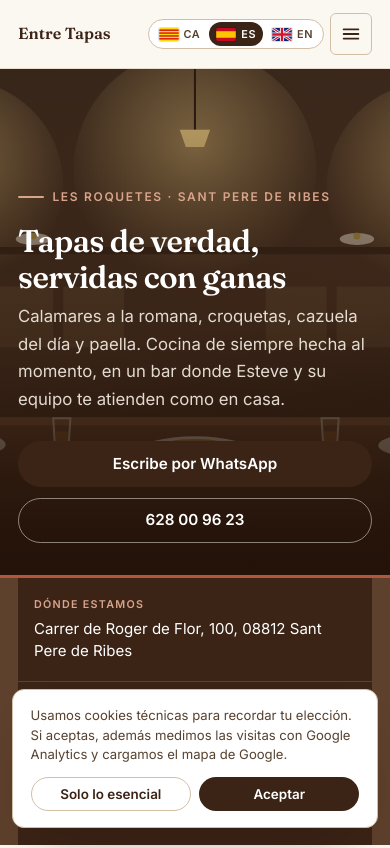
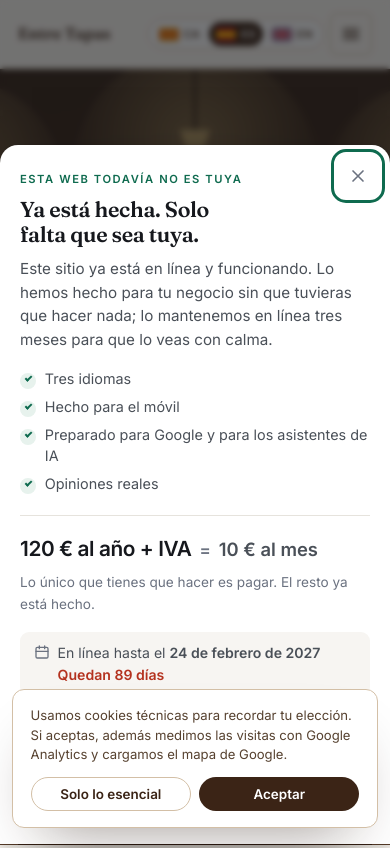
Before and after one commit to yourdataweb/entre-tapas, a plain HTML site: page es/index.html in a window 390 px wide. Shown: the top 848 px of the page. Drawn offline with Linux system fonts and the light colour scheme.

Commit message:
Offer panel: state the offer, take the decision
Adds the branded offer dialog to every site: what the site is, that it is already live,
the price with its monthly equivalence, the date it comes down, and two actions (buy,
contact). Closable, with a quiet reopen pill so the decision is deferred not lost.

Ends are per site at launch + 3 months. buyUrl/offerEmail are read from data.json; when
they are empty the primary action is the phone call and no second button is shown, so
two controls never lead to the same place.

```diff
--- /dev/null
+++ b/assets/css/offer-panel.css
@@ -0,0 +1,313 @@
+/* ==========================================================================
+   Offer panel — the conversion surface for a site that is live but unbought.
+   Repo: yourdataweb/site-components
+   Vendored into each site at assets/css/offer-panel.css and pinned by
+   src/components.lock.
+
+   Colour strategy, and why:
+   - The site's own accent stays on the site. The panel uses a single high-contrast
+     action colour for the primary CTA and nothing else, so the eye has exactly one
+     place to go. Two competing accents is the most common reason a dialog gets read
+     and not acted on.
+   - The primary CTA is the only element on the panel with a filled background. The
+     secondary is a quiet outline: it must be findable, not tempting.
+   - Urgency is carried by a warm red *only* on the deadline line, never on the CTA.
+     A red button reads as error; a red date reads as a deadline.
+
+   The panel is an overlay, never the page: it can be closed and the site content is
+   untouched underneath.
+   ========================================================================== */
+
+html.sm-offer-open,
+html.sm-offer-open body {
+  overflow: hidden;
+}
+
+/* The cookie notice is a legal surface and must stay reachable while the panel is
+   open: a visitor cannot be asked to accept or decline tracking behind a modal. It
+   is raised above the backdrop and the panel never covers its bottom edge. */
+html.sm-offer-open #cookiebar,
+html.sm-offer-open .cookiebar,
+html.sm-offer-open #cookie-banner {
+  z-index: 300;
+}
+
+.sm-offer {
+  --offer-ink: #16181d;
+  --offer-ink-soft: #4a5058;
+  --offer-muted: #6b7280;
+  --offer-paper: #ffffff;
+  --offer-line: #e6e3dd;
+  --offer-action: #0f6b4f;      /* one action colour, WCAG AA on white at 5.9:1 */
+  --offer-action-hover: #0b5440;
+  --offer-urgent: #b4321f;      /* deadline only */
+
+  position: fixed;
+  inset: 0;
+  z-index: 200;
+  display: flex;
+  align-items: center;
+  justify-content: center;
+  padding: 1rem;
+  font-family: Inter, -apple-system, BlinkMacSystemFont, "Segoe UI", Roboto, sans-serif;
+  -webkit-font-smoothing: antialiased;
+}
+
+.sm-offer__backdrop {
+  position: absolute;
+  inset: 0;
+  background: rgba(16, 18, 22, .58);
+  backdrop-filter: blur(3px);
+}
+
+.sm-offer__panel {
+  position: relative;
+  width: min(100%, 30rem);
+  max-height: calc(100vh - 2rem);
+  overflow-y: auto;
+  background: var(--offer-paper);
+  color: var(--offer-ink);
+  border-radius: 16px;
+  padding: 2rem 2rem 1.5rem;
+  box-shadow: 0 30px 80px -32px rgba(0, 0, 0, .55), 0 2px 8px rgba(0, 0, 0, .10);
+  animation: sm-offer-in .28s cubic-bezier(.22, 1, .36, 1);
+}
+
+@keyframes sm-offer-in {
+  from { opacity: 0; transform: translateY(12px) scale(.985); }
+  to   { opacity: 1; transform: none; }
+}
+@media (prefers-reduced-motion: reduce) {
+  .sm-offer__panel { animation: none; }
+}
+
+/* Close: top-right, 44px hit area, muted but not hidden. */
+.sm-offer__close {
+  position: absolute;
+  top: .6rem;
+  right: .6rem;
+  width: 44px;
+  height: 44px;
+  display: inline-flex;
+  align-items: center;
+  justify-content: center;
+  border: 0;
+  border-radius: 10px;
+  background: transparent;
+  color: var(--offer-muted);
+  cursor: pointer;
+}
+.sm-offer__close:hover { background: #f3f1ed; color: var(--offer-ink); }
+.sm-offer__close:focus-visible { outline: 3px solid var(--offer-action); outline-offset: 2px; }
+
+.sm-offer__kicker {
+  margin: 0 0 .55rem;
+  font-size: .7rem;
+  font-weight: 700;
+  letter-spacing: .14em;
+  text-transform: uppercase;
+  color: var(--offer-action);
+}
+
+.sm-offer__title {
+  margin: 0 0 .6rem;
+  font-family: Fraunces, Georgia, serif;
+  font-size: 1.6rem;
+  line-height: 1.15;
+  letter-spacing: -.015em;
+  color: var(--offer-ink);
+  padding-right: 2rem;
+}
+
+.sm-offer__lead {
+  margin: 0 0 1.1rem;
+  font-size: .95rem;
+  line-height: 1.55;
+  color: var(--offer-ink-soft);
+}
+
+/* Feature list: scannable, checkmarks, no icons fighting for attention. */
+.sm-offer__features {
+  margin: 0 0 1.25rem;
+  padding: 0;
+  list-style: none;
+  display: grid;
+  gap: .45rem;
+}
+.sm-offer__feature {
+  position: relative;
+  padding-left: 1.55rem;
+  font-size: .9rem;
+  line-height: 1.45;
+  color: var(--offer-ink-soft);
+}
+.sm-offer__feature::before {
+  content: "";
+  position: absolute;
+  left: 0;
+  top: .28rem;
+  width: 1rem;
+  height: 1rem;
+  border-radius: 50%;
+  background: #e7f2ed;
+}
+.sm-offer__feature::after {
+  content: "";
+  position: absolute;
+  left: .29rem;
+  top: .47rem;
+  width: .42rem;
+  height: .24rem;
+  border-left: 2px solid var(--offer-action);
+  border-bottom: 2px solid var(--offer-action);
+  transform: rotate(-45deg);
+}
+
+/* Price: the yearly figure and its monthly equivalent bound by an equals sign, so
+   they cannot be read as two separate charges. */
+.sm-offer__price {
+  display: flex;
+  align-items: baseline;
+  flex-wrap: wrap;
+  gap: .5rem;
+  padding: 1rem 0 .2rem;
+  border-top: 1px solid var(--offer-line);
+}
+.sm-offer__price-year {
+  font-size: 1.5rem;
+  font-weight: 700;
+  letter-spacing: -.02em;
+  color: var(--offer-ink);
+}
+.sm-offer__price-eq {
+  font-size: 1.05rem;
+  font-weight: 700;
+  color: var(--offer-muted);
+}
+.sm-offer__price-month {
+  font-size: 1.15rem;
+  font-weight: 600;
+  color: var(--offer-ink-soft);
+}
+.sm-offer__price-note {
+  margin: .1rem 0 0;
+  font-size: .85rem;
+  color: var(--offer-muted);
+}
+
+/* Deadline: warm red, the only place colour is allowed to alarm. */
+.sm-offer__meta {
+  display: flex;
+  align-items: flex-start;
+  gap: .5rem;
+  margin: 1rem 0 0;
+  padding: .7rem .85rem;
+  background: #f7f5f2;
+  border-radius: 9px;
+  font-size: .88rem;
+  line-height: 1.4;
+  color: var(--offer-ink-soft);
+}
+.sm-offer__meta svg { flex: none; margin-top: .1rem; color: var(--offer-muted); }
+.sm-offer__meta.is-urgent { background: #fdf1ee; color: #6d2318; }
+.sm-offer__meta.is-urgent svg { color: var(--offer-urgent); }
+.sm-offer__meta strong { color: inherit; }
+.sm-offer__days { display: block; font-weight: 600; color: var(--offer-urgent); margin-top: .15rem; }
+
+/* Actions: one filled, one outline. */
+.sm-offer__actions {
+  display: grid;
+  gap: .6rem;
+  margin-top: 1.4rem;
+}
+.sm-offer__cta {
+  display: inline-flex;
+  align-items: center;
+  justify-content: center;
+  min-height: 52px;
+  padding: .9rem 1.25rem;
+  border-radius: 10px;
+  background: var(--offer-action);
+  color: #fff;
+  font-size: 1rem;
+  font-weight: 700;
+  text-decoration: none;
+  transition: background-color .15s ease;
+}
+.sm-offer__cta:hover { background: var(--offer-action-hover); }
+.sm-offer__cta:focus-visible { outline: 3px solid var(--offer-action); outline-offset: 3px; }
+
+.sm-offer__secondary {
+  display: inline-flex;
+  align-items: center;
+  justify-content: center;
+  min-height: 46px;
+  padding: .7rem 1.25rem;
+  border: 1px solid var(--offer-line);
+  border-radius: 10px;
+  color: var(--offer-ink);
+  font-size: .93rem;
+  font-weight: 600;
+  text-decoration: none;
+}
+.sm-offer__secondary:hover { background: #f7f5f2; }
+.sm-offer__secondary:focus-visible { outline: 3px solid var(--offer-action); outline-offset: 3px; }
+
+.sm-offer__foot {
+  margin: .9rem 0 0;
+  font-size: .78rem;
+  line-height: 1.45;
+  color: var(--offer-muted);
+  text-align: center;
+}
+
+/* ---------------------------------------------------------------- mobile
+   Full-height sheet on a phone: the desktop dialog wastes the space it has and
+   pushes the CTA below the fold once the feature list wraps. */
+@media (max-width: 560px) {
+  .sm-offer { padding: 0; align-items: flex-end; }
+  .sm-offer__panel {
+    width: 100%;
+    max-height: 92vh;
+    border-radius: 18px 18px 0 0;
+    padding: 1.6rem 1.25rem 1.25rem;
+    animation: sm-offer-up .3s cubic-bezier(.22, 1, .36, 1);
+  }
+  @keyframes sm-offer-up {
+    from { opacity: 0; transform: translateY(24px); }
+    to   { opacity: 1; transform: none; }
+  }
+  .sm-offer__title { font-size: 1.35rem; }
+  .sm-offer__price-year { font-size: 1.3rem; }
+}
+
+/* ---------------------------------------------------------------- pill
+   After closing: small, low-contrast, bottom-left, out of the thumb's path. */
+/* `body >` is deliberate: a site stylesheet can define a generic `.sm-offer-pill`
+   or reset `position` on buttons, and the last-loaded rule wins. Anchoring the
+   selector keeps the pill fixed to the viewport instead of landing in normal flow
+   at the bottom of the document, where it is unclickable. */
+body > .sm-offer-pill {
+  position: fixed !important;
+  left: 1rem;
+  bottom: 1rem;
+  z-index: 190;
+  display: inline-flex;
+  align-items: center;
+  gap: .45rem;
+  max-width: calc(100vw - 2rem);
+  padding: .6rem .9rem;
+  border: 1px solid #ddd8cf;
+  border-radius: 999px;
+  background: rgba(255, 255, 255, .96);
+  color: #16181d;
+  font-family: Inter, -apple-system, BlinkMacSystemFont, "Segoe UI", Roboto, sans-serif;
+  font-size: .82rem;
+  font-weight: 600;
+  line-height: 1.2;
+  cursor: pointer;
+  box-shadow: 0 6px 20px -10px rgba(0, 0, 0, .35);
+}
+.sm-offer-pill:hover { background: #fff; }
+.sm-offer-pill:focus-visible { outline: 3px solid #0f6b4f; outline-offset: 2px; }
+.sm-offer-pill svg { flex: none; color: #0f6b4f; }
--- /dev/null
+++ b/assets/js/offer-panel.js
@@ -0,0 +1,237 @@
+/**
+ * Offer panel — the conversion surface.
+ *
+ * Source of truth: yourdataweb/site-components (offer-panel.css, offer-panel.js).
+ * Vendored into every site by scripts/sync-shared.mjs and pinned by src/components.lock.
+ *
+ * The situation this serves: the business has a finished website it did not commission.
+ * The site is live for a fixed period, then it comes down unless they buy. This panel is
+ * where that fact is stated and where the decision is made.
+ *
+ * Read from the site's data file (src/data.json):
+ *   offerEnds   ISO date (YYYY-MM-DD) the site stops being free. Omit to hide the countdown.
+ *   buyUrl      checkout / payment link. When absent the primary action becomes a call,
+ *               because inventing a "buy" that only dials a phone would be a mislabel.
+ *   offerEmail  contact address for the sales action. When absent, falls back to the phone.
+ *
+ * Behaviour, deliberately conservative:
+ *   - Shows once per visit (sessionStorage), not on every page load, and never again in the
+ *     same tab after closing. A nagging modal is why visitors bounce.
+ *   - Closing leaves a small, quiet "offer" pill so the decision is never lost, only deferred.
+ *   - Escape closes, focus is trapped while open and restored on close, the page behind is
+ *     inert to mouse and keyboard.
+ *   - With JavaScript off nothing renders: the site stays fully readable, which is the point
+ *     of the site. The panel is an overlay, never the content.
+ */
+(function () {
+  "use strict";
+
+  var KEY = "sm-offer-dismissed-v1";
+  var DELAY = 900;
+
+  function readConfig() {
+    var el = document.getElementById("sm-offer-config");
+    if (!el) return null;
+    try { return JSON.parse(el.textContent); } catch (e) { return null; }
+  }
+
+  function daysLeft(iso) {
+    if (!iso) return null;
+    var end = new Date(iso + "T23:59:59").getTime();
+    if (isNaN(end)) return null;
+    return Math.ceil((end - Date.now()) / 86400000);
+  }
+
+  function dismissed() {
+    try { return sessionStorage.getItem(KEY) === "1"; } catch (e) { return false; }
+  }
+  function remember() {
+    try { sessionStorage.setItem(KEY, "1"); } catch (e) { /* private mode */ }
+  }
+
+  function build(cfg, t) {
+    var overlay = document.createElement("div");
+    overlay.className = "sm-offer";
+    overlay.setAttribute("role", "dialog");
+    overlay.setAttribute("aria-modal", "true");
+    overlay.setAttribute("aria-labelledby", "sm-offer-title");
+    overlay.setAttribute("aria-describedby", "sm-offer-lead");
+
+    var days = daysLeft(cfg.offerEnds);
+    var urgent = days !== null && days <= 30;
+
+    var features = (t.features || []).map(function (f) {
+      return '<li class="sm-offer__feature">' + f + "</li>";
+    }).join("");
+
+    /* Days are stated as a number, not a ticking clock: a per-second countdown on a
+       three-month window is theatre, and visitors read theatre as pressure. */
+    var meta = "";
+    if (cfg.offerEnds) {
+      meta = '<p class="sm-offer__meta' + (urgent ? " is-urgent" : "") + '">' +
+        '<svg viewBox="0 0 24 24" width="16" height="16" fill="none" stroke="currentColor" stroke-width="2" stroke-linecap="round" stroke-linejoin="round" aria-hidden="true"><rect x="3" y="5" width="18" height="16" rx="2"/><path d="M8 3v4M16 3v4M3 11h18"/></svg>' +
+        '<span>' + t.until + " <strong>" + cfg.offerEndsLabel + "</strong>" +
+        (days !== null && days > 0
+          ? ' <span class="sm-offer__days">' + t.days.replace("{n}", days) + "</span>"
+          : "") +
+        "</span></p>";
+    }
+
+    /* Two actions must go two different places. Without a checkout link the primary
+       becomes the phone call, and the secondary is dropped rather than pointing at the
+       same number twice — two buttons that do the same thing is a dead end dressed as
+       a choice. */
+    /* No checkout link and no phone means there is no action to offer. Never build a
+       `tel:` with an empty number: it renders a dead link, and on a business with no
+       phone that is worse than admitting there is only one way to reach them. */
+    var hasPhone = !!(cfg.phoneE164 && String(cfg.phoneE164).replace(/[^0-9]/g, "").length >= 6);
+    var primaryHref = cfg.buyUrl || (hasPhone ? ("tel:" + cfg.phoneE164) : ("mailto:" + (cfg.offerEmail || "")));
+    if (!cfg.buyUrl && !hasPhone && !cfg.offerEmail) return null;
+    var primaryLabel = cfg.buyUrl ? t.buy : (hasPhone ? t.buyPhone : t.contact);
+    var primaryAttrs = cfg.buyUrl ? ' target="_blank" rel="noopener"' : "";
+
+    var secondaryHref = "";
+    var secondaryLabel = "";
+    if (cfg.buyUrl) {
+      /* Checkout exists: the alternative is a human, by email if we have one. */
+      if (cfg.offerEmail) { secondaryHref = "mailto:" + cfg.offerEmail; secondaryLabel = t.contact; }
+      else if (hasPhone) { secondaryHref = "tel:" + cfg.phoneE164; secondaryLabel = t.call; }
+    } else if (cfg.offerEmail && hasPhone) {
+      secondaryHref = "tel:" + cfg.phoneE164;
+      secondaryLabel = t.call;
+    }
+
+    overlay.innerHTML =
+      '<div class="sm-offer__backdrop" data-offer-close></div>' +
+      '<div class="sm-offer__panel">' +
+        '<button class="sm-offer__close" type="button" data-offer-close aria-label="' + t.close + '">' +
+          '<svg viewBox="0 0 24 24" width="20" height="20" fill="none" stroke="currentColor" stroke-width="2" stroke-linecap="round" aria-hidden="true"><path d="m6 6 12 12M18 6 6 18"/></svg>' +
+        "</button>" +
+        '<p class="sm-offer__kicker">' + t.kicker + "</p>" +
+        '<h2 class="sm-offer__title" id="sm-offer-title">' + t.title + "</h2>" +
+        '<p class="sm-offer__lead" id="sm-offer-lead">' + t.lead + "</p>" +
+        (features ? '<ul class="sm-offer__features">' + features + "</ul>" : "") +
+        '<div class="sm-offer__price">' +
+          '<span class="sm-offer__price-year">' + t.priceYear + "</span>" +
+          '<span class="sm-offer__price-eq" aria-hidden="true">=</span>' +
+          '<span class="sm-offer__price-month">' + t.priceMonth + "</span>" +
+        "</div>" +
+        '<p class="sm-offer__price-note">' + t.priceNote + "</p>" +
+        meta +
+        '<div class="sm-offer__actions">' +
+          '<a class="sm-offer__cta" href="' + primaryHref + '"' + primaryAttrs + ">" +
+            t.cta + "</a>" +
+          (secondaryHref
+            ? '<a class="sm-offer__secondary" href="' + secondaryHref + '">' + secondaryLabel + "</a>"
+            : "") +
+        "</div>" +
+        '<p class="sm-offer__foot">' + t.foot + "</p>" +
+      "</div>";
+
+    return overlay;
+  }
+
+  function init() {
+    var cfg = readConfig();
+    if (!cfg || !cfg.copy) return;
+
+    var page = document.body;
+    var opener = null;
+
+    function open() {
+      if (document.getElementById("sm-offer-root")) return;
+      var overlay = build(cfg, cfg.copy);
+      /* No reachable action at all: show nothing rather than a panel with no exit. */
+      if (!overlay) { showPill(); return; }
+      overlay.id = "sm-offer-root";
+      page.appendChild(overlay);
+      page.classList.add("sm-offer-open");
+      document.documentElement.classList.add("sm-offer-open");
+
+      var focusables = overlay.querySelectorAll(
+        'a[href], button:not([disabled])'
+      );
+      var first = focusables[0];
+      var last = focusables[focusables.length - 1];
+      if (first) first.focus({ preventScroll: true });
+
+      overlay.addEventListener("keydown", function (e) {
+        if (e.key === "Escape") { close(); return; }
+        if (e.key !== "Tab" || !focusables.length) return;
+        /* Keep Tab inside the dialog; without this it walks into the page behind. */
+        if (e.shiftKey && document.activeElement === first) {
+          e.preventDefault(); last.focus();
+        } else if (!e.shiftKey && document.activeElement === last) {
+          e.preventDefault(); first.focus();
+        }
+      });
+    }
+
+    function close() {
+      var overlay = document.getElementById("sm-offer-root");
+      if (overlay) overlay.parentNode.removeChild(overlay);
+      page.classList.remove("sm-offer-open");
+      document.documentElement.classList.remove("sm-offer-open");
+      remember();
+      showPill();
+      if (opener && opener.focus) opener.focus({ preventScroll: true });
+    }
+
+    /* A quiet reopen affordance, so closing defers the decision instead of losing it. */
+    function showPill() {
+      if (document.getElementById("sm-offer-pill")) return;
+      var pill = document.createElement("button");
+      pill.id = "sm-offer-pill";
+      pill.className = "sm-offer-pill";
+      pill.type = "button";
+      pill.innerHTML =
+        '<svg viewBox="0 0 24 24" width="16" height="16" fill="none" stroke="currentColor" stroke-width="2" stroke-linecap="round" stroke-linejoin="round" aria-hidden="true"><circle cx="12" cy="12" r="9"/><path d="M12 8v.01M11 12h1v4h1"/></svg>' +
+        "<span>" + cfg.copy.pill + "</span>";
+      pill.addEventListener("click", function (e) {
+        /* Direct binding, and the event is consumed here: a site script that stops
+           propagation on body clicks was swallowing the reopen. */
+        e.preventDefault();
+        e.stopPropagation();
+        opener = pill;
+        if (pill.parentNode) pill.parentNode.removeChild(pill);
+        open();
+      }, true);
+      page.appendChild(pill);
+    }
+
+    page.addEventListener("click", function (e) {
+      if (e.target.closest("[data-offer-close]")) { close(); }
+    });
+
+    if (dismissed()) {
+      showPill();
+    } else {
+      /* Never steal a click the visitor has already made. If they interact with the
+         page (language switch, nav, a link) before the panel is due, drop the auto
+         open and leave the pill: a dialog that appears under someone's cursor while
+         they are choosing a language is the worst possible first impression. */
+      var cancelled = false;
+      function cancel() {
+        if (cancelled) return;
+        cancelled = true;
+        window.clearTimeout(timer);
+        document.removeEventListener("pointerdown", cancel, true);
+        document.removeEventListener("keydown", cancel, true);
+        if (!document.getElementById("sm-offer-root")) showPill();
+      }
+      var timer = window.setTimeout(function () {
+        document.removeEventListener("pointerdown", cancel, true);
+        document.removeEventListener("keydown", cancel, true);
+        open();
+      }, DELAY);
+      document.addEventListener("pointerdown", cancel, true);
+      document.addEventListener("keydown", cancel, true);
+    }
+  }
+
+  if (document.readyState === "loading") {
+    document.addEventListener("DOMContentLoaded", init);
+  } else {
+    init();
+  }
+})();
--- a/es/index.html
+++ b/es/index.html
@@ -32,6 +32,8 @@
 <link rel="stylesheet" href="../assets/css/components.css">
 <link rel="stylesheet" href="../assets/css/header-tools.css">
 <link rel="stylesheet" href="../assets/css/styles.css">
+<link rel="stylesheet" href="../assets/css/offer-panel.css">
+
 <script>
   (function () {
     var ID='G-71LT2Q093H', KEY='cookie-consent-v1', accepted=false;
@@ -268,6 +270,10 @@
 
 <script src="../assets/js/components.js" defer></script>
 <script src="../assets/js/main.js" defer></script>
+
+<script type="application/json" id="sm-offer-config">{"offerEnds":"2027-02-24","offerEndsLabel":"24 de febrero de 2027","buyUrl":"","offerEmail":"","phoneE164":"+34 628 00 96 23","copy":{"kicker":"Esta web todavía no es tuya","title":"Ya está hecha. Solo falta que sea tuya.","lead":"Este sitio ya está en línea y funcionando. Lo hemos hecho para tu negocio sin que tuvieras que hacer nada; lo mantenemos en línea tres meses para que lo veas con calma.","features":["Tres idiomas","Hecho para el móvil","Preparado para Google y para los asistentes de IA","Opiniones reales"],"priceYear":"120 € al año + IVA","priceMonth":"10 € al mes","priceNote":"Lo único que tienes que hacer es pagar. El resto ya está hecho.","until":"En línea hasta el","days":"Quedan {n} días","cta":"Quiero la web","buy":"Quiero la web","buyPhone":"Llama y quédate con ella","contact":"Habla con nosotros","call":"Llámanos","close":"Cerrar","pill":"Esta web todavía no es tuya","foot":"Si no la quieres, la retiramos al terminar el periodo. Sin compromiso."}}</script>
+<script src="../assets/js/offer-panel.js" defer></script>
+
 <script src="../assets/js/header-tools.js" defer></script>
 </body>
 </html>
--- a/scripts/sync-shared.mjs
+++ b/scripts/sync-shared.mjs
@@ -26,6 +26,9 @@ const FILES = [
   /* Header toolbar: one row for name + menu button + language switch on every site. */
   { from: "header-tools.css", to: "assets/css/header-tools.css" },
   { from: "header-tools.js", to: "assets/js/header-tools.js" },
+  /* Offer panel: the buy/contact CTA for a site that is live but unbought. */
+  { from: "offer-panel.css", to: "assets/css/offer-panel.css" },
+  { from: "offer-panel.js", to: "assets/js/offer-panel.js" },
 ];
 
 const sha = (buf) => createHash("sha256").update(buf).digest("hex");
--- a/src/data.json
+++ b/src/data.json
@@ -68,5 +68,8 @@
   "redirects": {
     "ca": "/"
   },
-  "photoSelector": ".hero__art"
+  "photoSelector": ".hero__art",
+  "offerEnds": "2027-02-24",
+  "buyUrl": "",
+  "offerEmail": ""
 }
```
Also changed, not shown: en/index.html (+6 -0 lines), index.html (+6 -0 lines), scripts/build.mjs (+44 -1 lines), src/i18n/ca.json (+24 -0 lines), src/i18n/en.json (+24 -0 lines), src/i18n/es.json (+24 -0 lines), src/template.html (+6 -0 lines), tmp/shots/desktop-ca.png, tmp/shots/desktop-en.png, tmp/shots/desktop-es.png, tmp/shots/mobile-ca.png, tmp/shots/mobile-en.png, tmp/shots/mobile-es.png, 1 other file.
